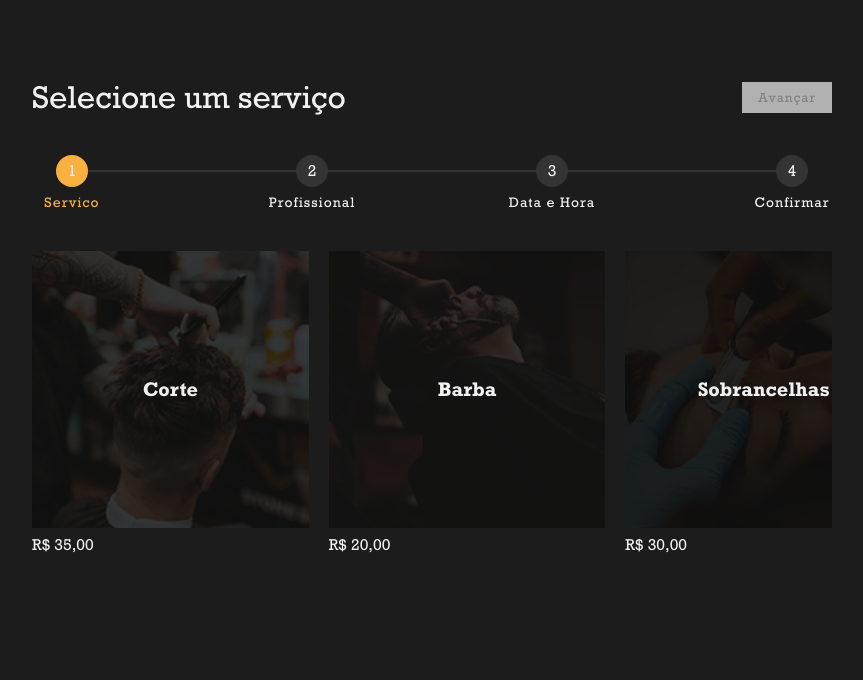
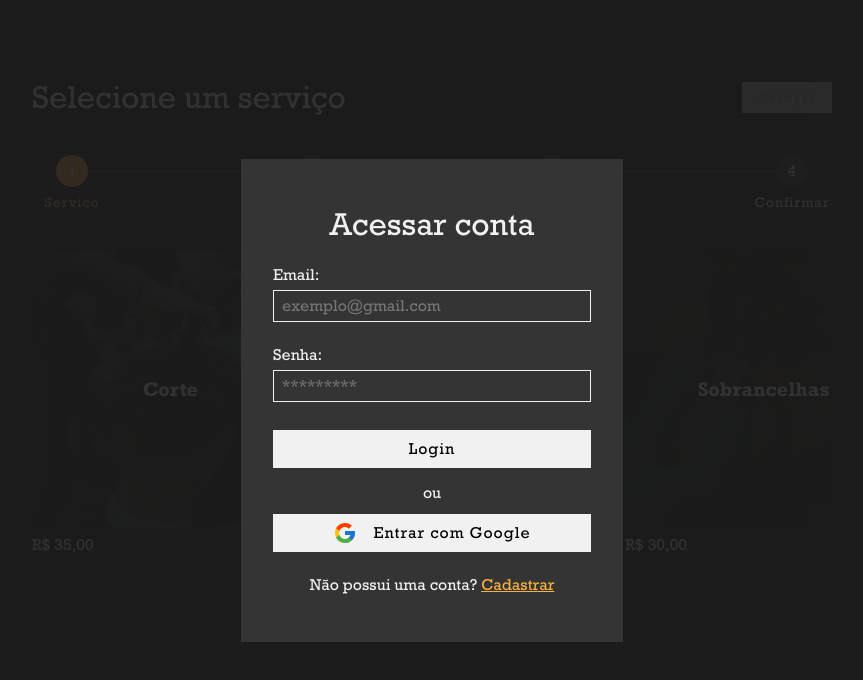
Before and after one commit to GuiPiangers/barberProject, a React (Vite) app: page /scheduling in a window 1280 px wide. Shown: the top 680 px of the page, without its empty margins (208-1071 px from the left). Built offline with nearby package versions, Linux system fonts and the light colour scheme; data requests are answered from the project's data file.

Commit message:
create authPopup

```diff
--- /dev/null
+++ b/src/Components/Scheduling/AuthPopup/Index.jsx
@@ -0,0 +1,17 @@
+import './Popup.css'
+import LoginPopup from './LoginPopup/LoginPopup'
+import SignUpPopup from './SingUpPopup/SignUpPopup'
+import { useState } from 'react'
+
+
+export default function AuthPopup(){
+
+    const [isLogin, setIslogin] = useState(true)
+
+    return(
+        <div className='popup-wrapper'>
+            {isLogin ? <LoginPopup handleIsLogin={setIslogin}/>
+                : <SignUpPopup handleIsLogin={setIslogin}/>}
+        </div>
+    )
+}
--- /dev/null
+++ b/src/Components/Scheduling/AuthPopup/Input.jsx
@@ -0,0 +1,12 @@
+import { v4 as uuid } from "uuid"
+
+export default function Input({name, type, ...props}){
+    const id = uuid()
+    return(
+        <div className="form__input">
+            <label htmlFor={id}>{name}</label>
+            <input type={type} {...props} id={id}/>
+
+        </div>
+    )
+}
--- /dev/null
+++ b/src/Components/Scheduling/AuthPopup/LoginPopup/LoginPopup.jsx
@@ -0,0 +1,26 @@
+import Input from '../Input'
+import Button from '../../../usual/Button/Button'
+import {FcGoogle} from 'react-icons/fc'
+
+export default function LoginPopup({handleIsLogin}){
+
+    function hlandleOnClick(){
+        handleIsLogin(false)
+    }
+
+    return(
+    <form className='popup-form'>
+        <h2 className='form__title'>Acessar conta</h2>
+
+        <Input name='Email:' type='email' required placeholder="exemplo@gmail.com"/>
+        <Input name='Senha:' type='password' required placeholder="*********"/>
+
+        <Button customClass='button--primary button--big' style={{maxHeight: '38px', margin: '4px 0'}}>Login</Button>
+        <p style={{margin: '4px 0'}}>ou</p>
+        <Button style={{maxHeight: '38px', gap:'16px'}} customClass='button--primary button--big'>
+            {<FcGoogle size={24}/>}Entrar com Google
+        </Button>
+        <p style={{margin: '16px 0'}}>Não possui uma conta? <span onClick={hlandleOnClick}>Cadastrar</span></p>
+    </form>
+    )
+}
--- /dev/null
+++ b/src/Components/Scheduling/AuthPopup/Popup.css
@@ -0,0 +1,59 @@
+.popup-wrapper{
+    position: fixed;
+    display: flex;
+    align-items: center;
+    justify-content: center;
+    width: 100%;
+    height: 100%;
+    background-color: hsla(0, 0%, 11%, 0.9);
+    z-index: 200;
+}
+
+.popup-form{
+    display: flex;
+    flex-direction: column;
+    gap: 8px;
+    color: var(--color_title_light);
+    padding: 32px;
+    background-color: #343434;
+}
+
+.popup-form p{
+    text-align: center;
+}
+
+.popup-form span{
+    color:  var(--color_emphasis);
+    text-decoration: underline;
+    cursor: pointer;
+    transition: 0.2s;
+}
+
+.popup-form span:hover{
+    color: var(--color_title_light);
+}
+
+
+.form__title{
+    font-size: 32px;
+    margin: 16px;
+    text-align: center;
+}
+
+.form__input{
+    display: flex;
+    flex-direction: column;
+    gap: 6px;
+    opacity: 1;
+}
+
+.form__input input{
+    margin-bottom: 16px;
+    padding: 6px 8px;
+    border: 1px solid var(--color_title_light);
+    width: 318px;
+    background-color: transparent;
+    font-size: 16px;
+    color: var(--color_title_light);
+    outline: none;
+}
--- /dev/null
+++ b/src/Components/Scheduling/AuthPopup/SingUpPopup/SignUpPopup.jsx
@@ -0,0 +1,27 @@
+import Input from '../Input'
+import Button from '../../../usual/Button/Button'
+import {FcGoogle} from 'react-icons/fc'
+
+export default function SignUpPopup({handleIsLogin}){
+
+    function hlandleOnClick(){
+        handleIsLogin(true)
+    }
+
+    return(
+    <form className='popup-form'>
+        <h2 className='form__title'>Criar conta</h2>
+
+        <Input name='Email:' type='email' required placeholder="exemplo@gmail.com"/>
+        <Input name='Senha:' type='password' required placeholder="*********"/>
+        <Input name='Confirmar senha:' type='password' required placeholder="*********"/>
+
+        <Button customClass='button--primary button--big' style={{margin: '4px 0'}}>Criar conta</Button>
+        <p style={{margin: '4px 0'}}>ou</p>
+        <Button style={{maxHeight: '38px', gap:'16px'}} customClass='button--primary button--big'>
+            {<FcGoogle size={24}/>}Criar com Google
+        </Button>
+        <p style={{margin: '16px 0'}}>Já possui uma conta? <span onClick={hlandleOnClick}>Entrar</span></p>
+    </form>
+    )
+}
--- a/src/Components/Scheduling/SchedulingContent/index.jsx
+++ b/src/Components/Scheduling/SchedulingContent/index.jsx
@@ -1,8 +1,8 @@
 import './SchedulingContent.css'
-import { useEffect } from 'react'
 import useOptionContext from '../../../data/hooks/useOptionContext'
 import BoxContainer from '../../template/BoxContainer/BoxContainer'
 
+import AuthPopup from '../AuthPopup/Index'
 import HeaderScheduling from './HeaderScheduling'
 import ProfessionalsScheduling from './ProfessionalsScheduling/ProfessionalsScheduling'
 import ServicesScheduling from './ServicesScheduling/index'
@@ -29,6 +29,7 @@ export default function SchedulingContent(){
     }
     return(
         <div className="scheduling-content__container">
+            <AuthPopup/>
             <BoxContainer maxWidth={'832px'} className='scheduling-content'>
                 <HeaderScheduling setActiveStep={setActiveStep} activeStep={activeStep}/>
                 {renderStepScheduling()}
--- a/src/Components/usual/Button/Button.css
+++ b/src/Components/usual/Button/Button.css
@@ -1,4 +1,7 @@
 .button{
+    display: flex;
+    justify-content: center;
+    align-items: center;
     padding: 8px 16px;
     border: none;
     transition: 0.2s;
```
